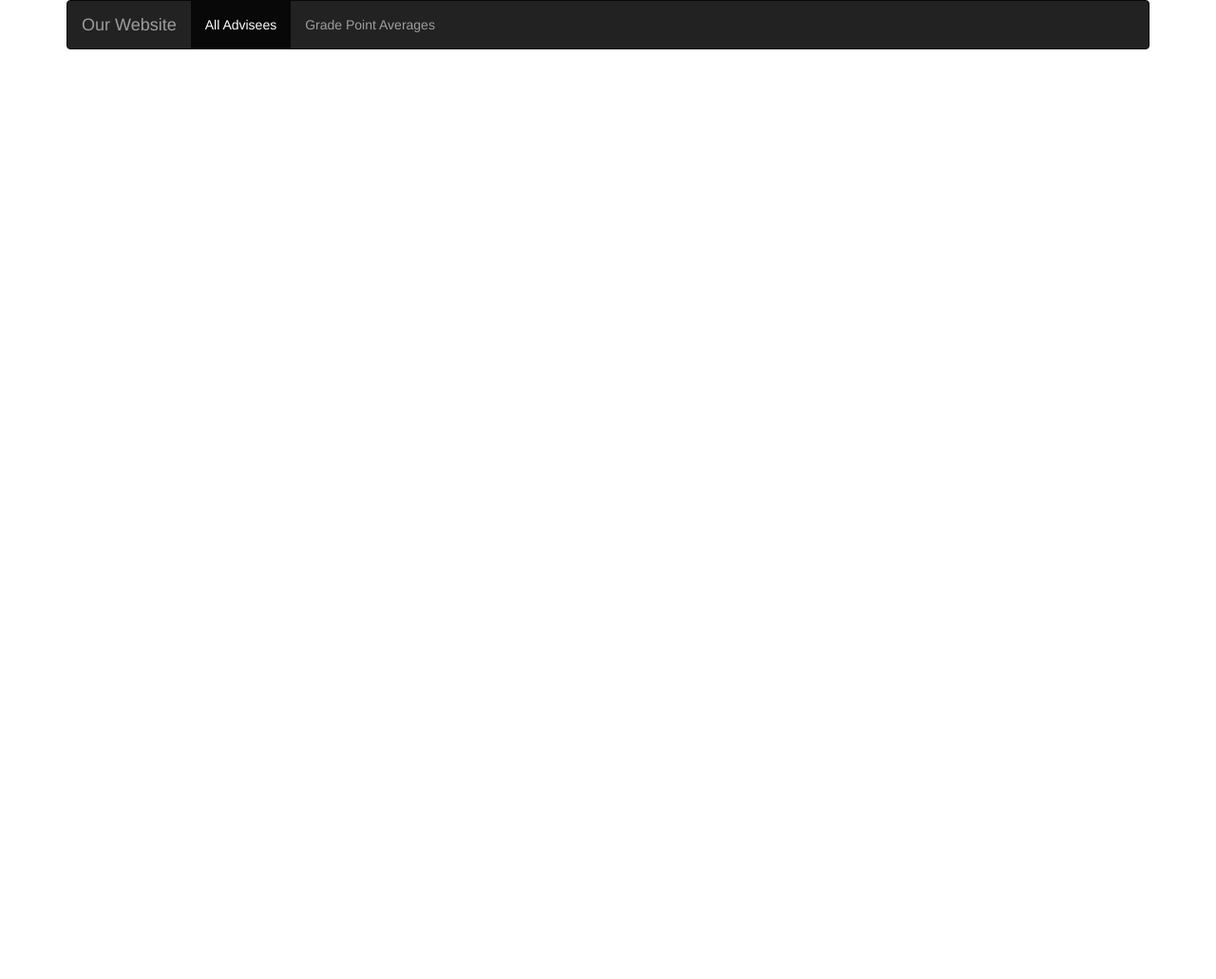
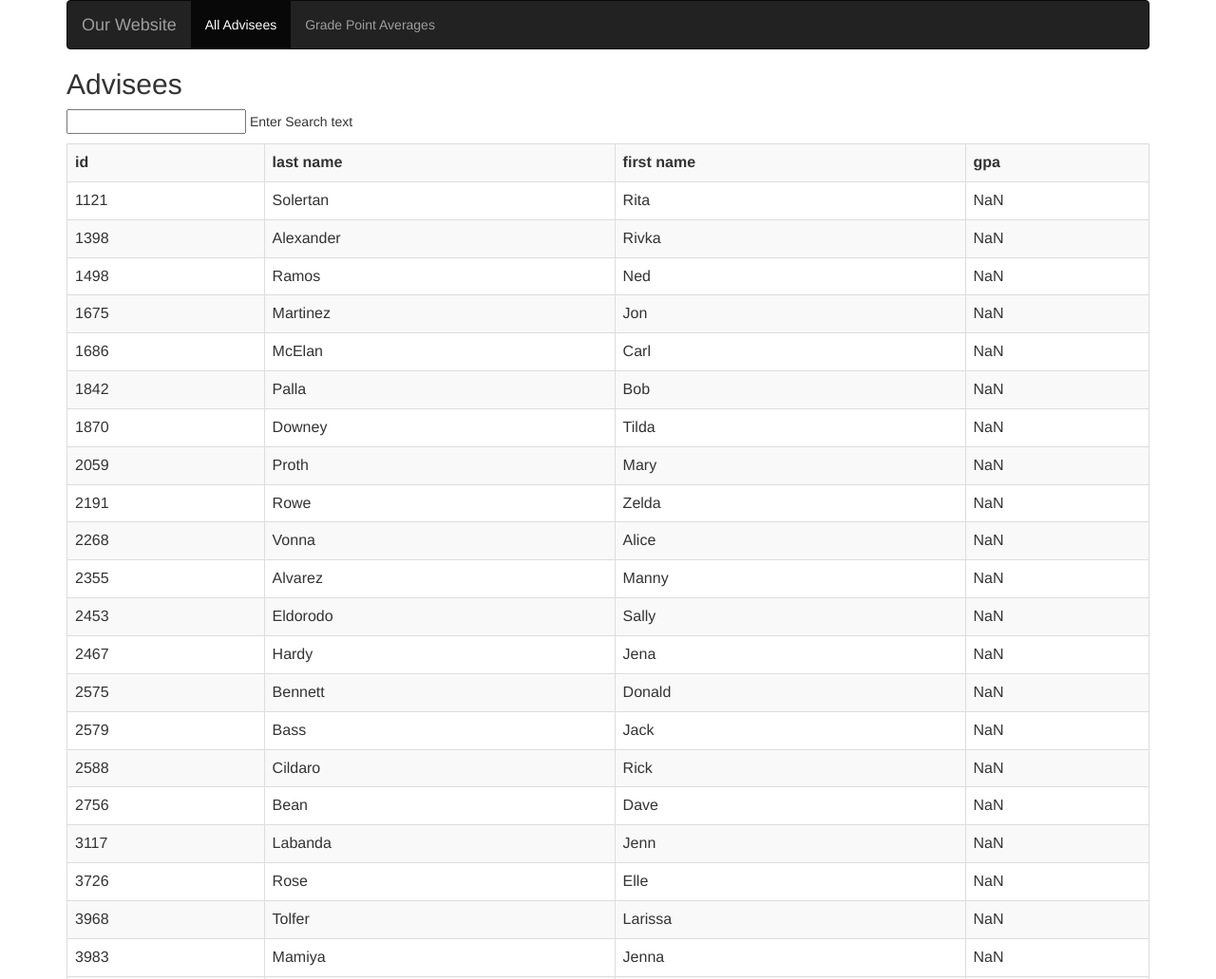
Before and after one commit to AquaticChaos/AquaticChaos.github.io, a plain HTML site: page gpa.html in a window 1280 px wide. Shown: the top 1031 px of the page at 95% size. Before the commit the page ends 800 px from the top, so only its background shows below. Drawn offline with nearby package versions, Linux system fonts and the light colour scheme.

Commit message:
Update gpa.html

```diff
--- a/gpa.html
+++ b/gpa.html
@@ -1,13 +1,21 @@
 <html>
 	<head>
-		<title>Program 6 - CIT 140 (Javascript) - Jacob Palmer</title>
+		<title>Program 6 v1.0</title>
 
 		 <link rel="stylesheet" href="https://maxcdn.bootstrapcdn.com/bootstrap/3.3.5/css/bootstrap.min.css">
 		 <script src="https://ajax.googleapis.com/ajax/libs/jquery/1.11.3/jquery.min.js"></script>
 		 <script src="https://maxcdn.bootstrapcdn.com/bootstrap/3.3.5/js/bootstrap.min.js"></script>
 		 <script src="https://ajax.googleapis.com/ajax/libs/angularjs/1.4.1/angular.min.js"></script>
+		 	<script>
+				var app = angular.module('gpaApp', []);
 
-
+				app.controller('gpaCtrl', function($scope, $http) {
+					$http.get("students.json")          // get data from students.json
+					.then(function (response) {
+						$scope.students = response.data;
+					});
+				});
+			</script>
 	</head>
 
 	<body ng-app = "gpaApp">
@@ -20,13 +28,29 @@
 			<div>
 			   <ul class="nav navbar-nav">
 				   <li class="active"><a href="index.html">All Advisees</a></li>
-				   <li><a href="all_cars.html">Grade Point Averages</a></li>
+				   <li><a href="gpa.html">Grade Point Averages</a></li>
 			   </ul>
 			</div>
 		</nav>
 
 		<div ng-controller = "gpaCtrl">
-
+			<h2>Advisees</h2>
+			<p><input type='text' ng-model='search_text' > Enter Search text</p>
+			  <table class="table table-bordered table-striped">
+				  <tr>
+					  <th>id</th>
+					  <th>last name</th>
+					  <th>first name</th>
+					  <th>gpa</th>
+				  </tr>
+				  <tr ng-repeat = "student in students | filter:search_text ">
+					  <td>{{student.id}}</td>
+					  <td>{{student.last_name}}</td>
+					  <td>{{student.first_name}}</td>
+					  <td>{{(student.gpa_points / student.credithrs).toFixed(1)}}</td>
+				  </tr>
+			 </table>
+		</div>
 		</div>
 	</body>
 </html>
```
